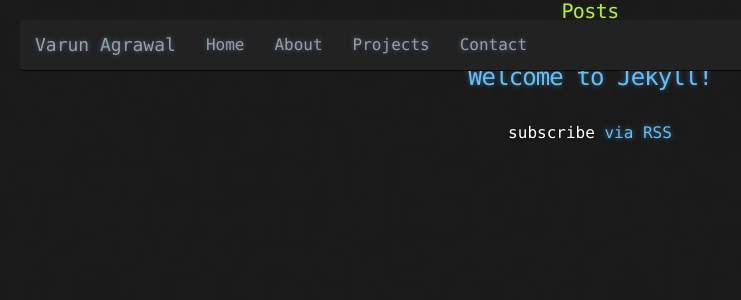
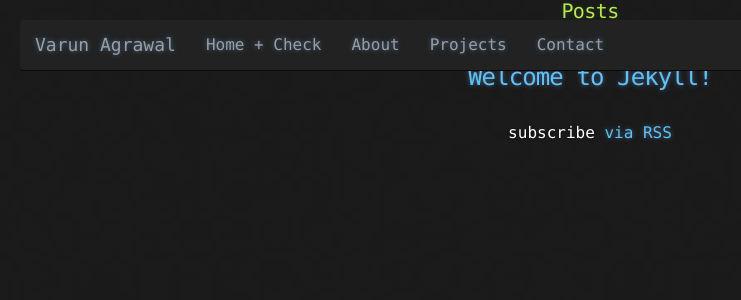
Before and after one commit to varunagrawal/varunagrawal.github.io, a Jekyll site: the page built from index_default.html, in a window 1280 px wide. Shown: the top 300 px of the page, without its empty margins (50-791 px from the left). Built offline with Jekyll 4.4.1, drawn with Linux system fonts in a browser that asks for light colours; nearby versions of some CDN libraries.

Commit message:
Page title test

```diff
--- a/_includes/navbar.html
+++ b/_includes/navbar.html
@@ -14,7 +14,7 @@
                 </div>
                 <div id="navbar" class="navbar-collapse collapse">
                     <ul class="nav navbar-nav">
-                        <li {% if page.title == "Varun Agrawal Online" %}class="active"{% endif %}><a href="/">Home</a></li>
+                        <li {% if page.title == site.title %}class="active"{% endif %}><a href="/">Home {{page.title}} + Check</a></li>
                         <li {% if page.title == "About" %}class="active"{% endif %}><a href="/about/">About</a></li>
                         <li {% if page.title == "Projects" %}class="active"{% endif %}><a href="/projects/">Projects</a></li>
                         <li {% if page.title == "Contact" %}class="active"{% endif %}><a href="/contact/">Contact</a></li>
```
